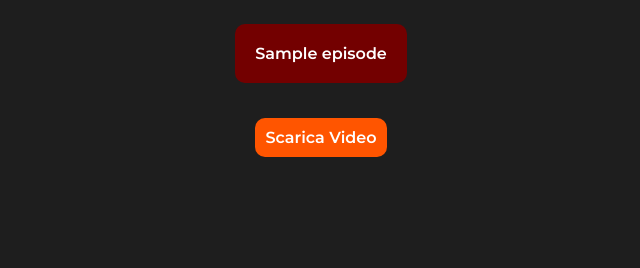
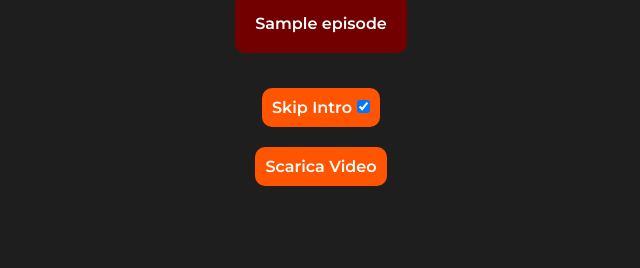
Before and after one commit to dj2828/ani-cli-ita, a Flask app: template web/templates/play.html in a window 1280 px wide. Shown: the part 532-800 px from the top of the page, without its empty margins (319-959 px from the left). Run offline with Flask 3, Linux system fonts and the light colour scheme; the template is opened without the code that fills it: most values are stand-ins (such as "Sample title", 1, 10 or a date in 2020).

Commit message:
[web] skip intro

```diff
--- a/web/templates/play.html
+++ b/web/templates/play.html
@@ -77,11 +77,13 @@
                 </div>
             {% endfor %}
         </div>
+        <div class="button" onclick="toggleSkipIntro(); this.querySelector('input').checked = skip_intro">Skip Intro<input type="checkbox" style="margin-left: 5px;"></div>
         <a href="" target="_blank" style="text-decoration: none;" id="down_vid"><div class="button">Scarica Video</div></a>
     </div>
 
     <script>
         let current_ep = "{{ current_ep }}";
+        const ani_id = "{{ ani_id }}";
 
         // tasto indietro
         let indietro = document.getElementById('indietro');
@@ -211,6 +213,8 @@
 
             giaSalvato = false; // per history
 
+            initSkipIntro(); // re-inizializza skip intro per il nuovo episodio
+
             down_tasto.href = epUrl;
             video.src = epUrl;
             video.load();
@@ -224,6 +228,54 @@
         video.src = episodi["{{ current_ep }}"];
         video.load();
 
+
+        // skip intro
+        let skip_intro = localStorage.getItem("skip_intro") !== null ? localStorage.getItem("skip_intro") === "true" : true;
+        let opInterval = null;
+        let edInterval = null;
+        document.querySelector('.button input').checked = skip_intro;
+        function toggleSkipIntro() {
+            skip_intro = !skip_intro;
+            localStorage.setItem("skip_intro", skip_intro.toString());
+        }
+        function initSkipIntro() {
+            const url_skip_intro = `https://api.aniskip.com/v1/skip-times/${ani_id}/${current_ep}?types=op&types=ed`;
+            fetch(url_skip_intro)
+                .then(response => response.json())
+                .then(data => {
+                    if (data && data.found && Array.isArray(data.results)) {
+                        const op = data.results.find(item => item.skip_type === 'op');
+                        const ed = data.results.find(item => item.skip_type === 'ed');
+
+                        // Estrai gli intervalli
+                        opInterval = op ? [op.interval.start_time, op.interval.end_time] : null;
+                        edInterval = ed ? [ed.interval.start_time, ed.interval.end_time] : null;
+
+                        // Aggiungi 5 secondi all'inizio e sottrai 5 secondi alla fine
+                        opInterval = [opInterval[0] + 5, opInterval[1] - 10];
+                        edInterval = [edInterval[0] + 5, edInterval[1] - 5];
+
+                        const opStartMin = `${Math.floor(opInterval[0] / 60)}:${Math.floor(opInterval[0] % 60).toString().padStart(2, '0')}`;
+                        const opEndMin = `${Math.floor(opInterval[1] / 60)}:${Math.floor(opInterval[1] % 60).toString().padStart(2, '0')}`;
+                        console.log(`OP: da ${opStartMin} a ${opEndMin}`);
+
+                        const edStartMin = `${Math.floor(edInterval[0] / 60)}:${Math.floor(edInterval[0] % 60).toString().padStart(2, '0')}`;
+                        const edEndMin = `${Math.floor(edInterval[1] / 60)}:${Math.floor(edInterval[1] % 60).toString().padStart(2, '0')}`;
+                        console.log(`ED: da ${edStartMin} a ${edEndMin}`);
+                    }
+                })
+                .catch(error => console.error('Errore nel recupero dei dati di skip:', error));
+        }
+        initSkipIntro();
+        video.addEventListener('timeupdate', () => {
+            if (!skip_intro) return; // se skip_intro è disattivato, non fare nulla
+            if (opInterval && video.currentTime >= opInterval[0] && video.currentTime <= opInterval[1]) {
+                video.currentTime = opInterval[1];
+            }
+            if (edInterval && video.currentTime >= edInterval[0] && video.currentTime <= edInterval[1]) {
+                video.currentTime = edInterval[1];
+            }
+        });
     </script>
 </body>
 </html>
--- a/web/web.py
+++ b/web/web.py
@@ -1,5 +1,5 @@
 #!/usr/bin/env python3
-from flask import Flask, Blueprint, render_template, request, redirect, url_for
+from flask import Flask, Blueprint, render_template, request, redirect
 from urllib.parse import unquote
 import os, sys, importlib.util, json
 sys.dont_write_bytecode = True
@@ -58,6 +58,7 @@ def play(ep_url):
     title = request.args.get("title")
     ep = request.args.get("ep", 1)
     episodi = getEpisodi(ep_url)
+    ani_id = ani.get_mal_id_from_url(f"{BASE_URL}/play/{ep_url}")
 
     raw_cookie = request.cookies.get(title)
     cookie = json.loads(unquote(raw_cookie)) if raw_cookie else None
@@ -72,7 +73,7 @@ def play(ep_url):
         for num, url in episodi.items():
             episodi[num] = ani.get_real_video_url(url)
 
-    return render_template(f'{T}play.html', ep=episodi, current_ep=ep, title=title)
+    return render_template(f'{T}play.html', ep=episodi, current_ep=ep, title=title, ani_id=ani_id)
 
 @blueprint.post('/prefe')
 def prefe():
```
